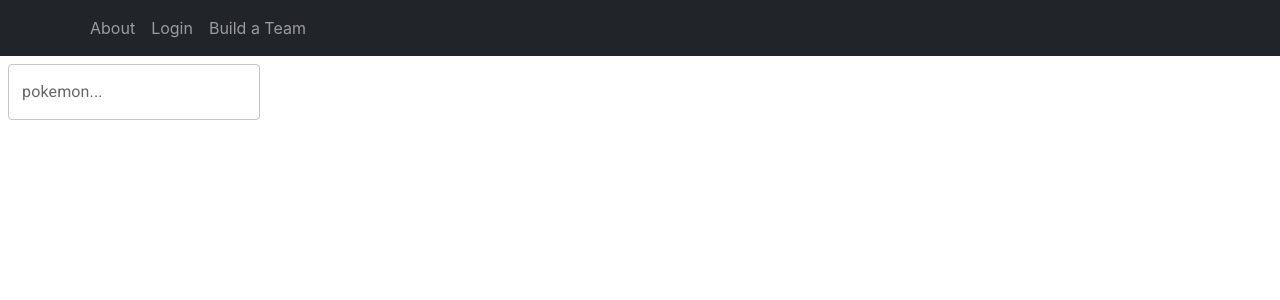
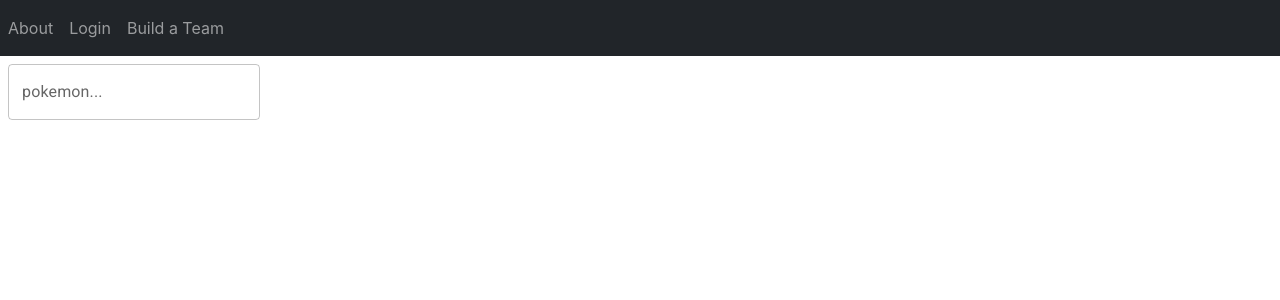
Before and after one commit to Jacks-01/poke-matrix-front-end, a React (Create React App) app: page / in a window 1280 px wide. Shown: the top 300 px of the page. Built offline with nearby package versions, Linux system fonts and the light colour scheme; no server answers.

Commit message:
modified bootstrap header

```diff
--- a/package.json
+++ b/package.json
@@ -17,6 +17,7 @@
     "react": "^18.1.0",
     "react-bootstrap": "^2.4.0",
     "react-dom": "^18.1.0",
+    "react-router-dom": "^6.3.0",
     "react-scripts": "5.0.1",
     "web-vitals": "^2.1.4"
   },
--- a/src/components/Header.js
+++ b/src/components/Header.js
@@ -12,13 +12,11 @@ class Header extends Component {
 		return (
 			<>
 				<Navbar bg="dark" variant="dark">
-					<Container>
-						<Nav className="me-auto">
+						<Nav className="me-auto justify-content-center">
 							<Nav.Link href="#home">About</Nav.Link>
 							<Nav.Link href="#features">Login</Nav.Link>
 							<Nav.Link href="#pricing">Build a Team</Nav.Link>
 						</Nav>
-					</Container>
 				</Navbar>
 			</>
 		);
```
Also changed, not shown: 1 other file (tests, documents, lock files or other folders).
